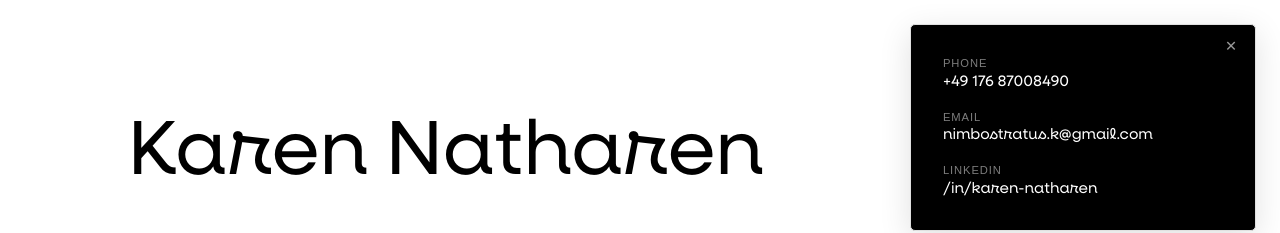
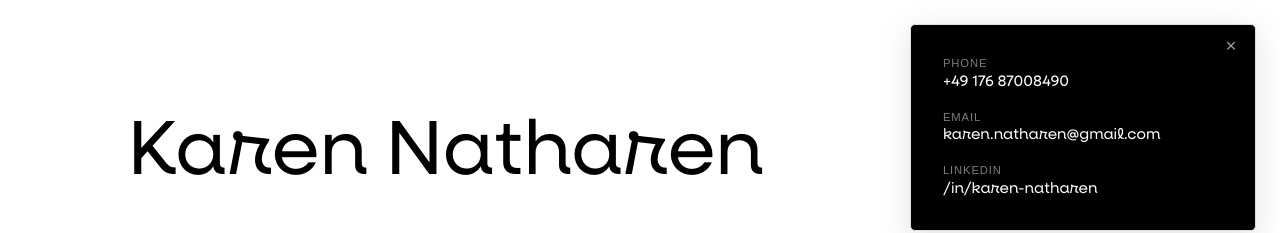
Before and after one commit to ConjecturesandRefutations/Karen-Website, a React (Vite) app: page / in a window 1280 px wide. Both pictures are taken after a click on the element "CONTACT". Shown: the top 233 px of the page. Built offline with nearby package versions, Linux system fonts and the light colour scheme.

Commit message:
change to email

```diff
--- a/src/components/ContactDrawer.jsx
+++ b/src/components/ContactDrawer.jsx
@@ -25,9 +25,9 @@
             <span className="contact-drawer__label">Phone</span>
             <span className="contact-drawer__value">+49 176 87008490</span>
             </a>
-            <a href="mailto:nimbostratus.k@gmail.com">
+            <a href="mailto:karen.natharen@gmail.com">
             <span className="contact-drawer__label">Email</span>
-            <span className="contact-drawer__value">nimbostratus.k@gmail.com</span>
+            <span className="contact-drawer__value">karen.natharen@gmail.com</span>
             </a>
             <a href="https://www.linkedin.com/in/karen-natharen/" target="_blank" rel="noreferrer">
             <span className="contact-drawer__label">LinkedIn</span>
```
